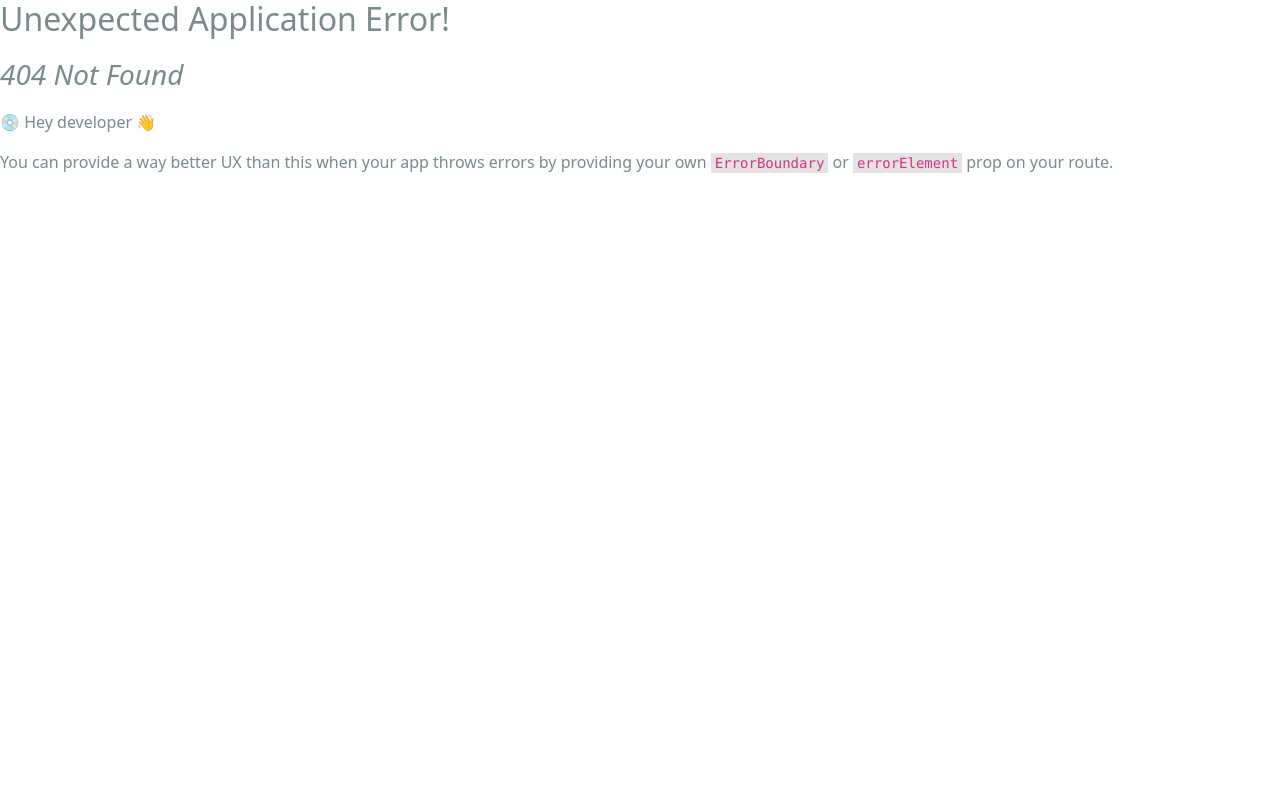
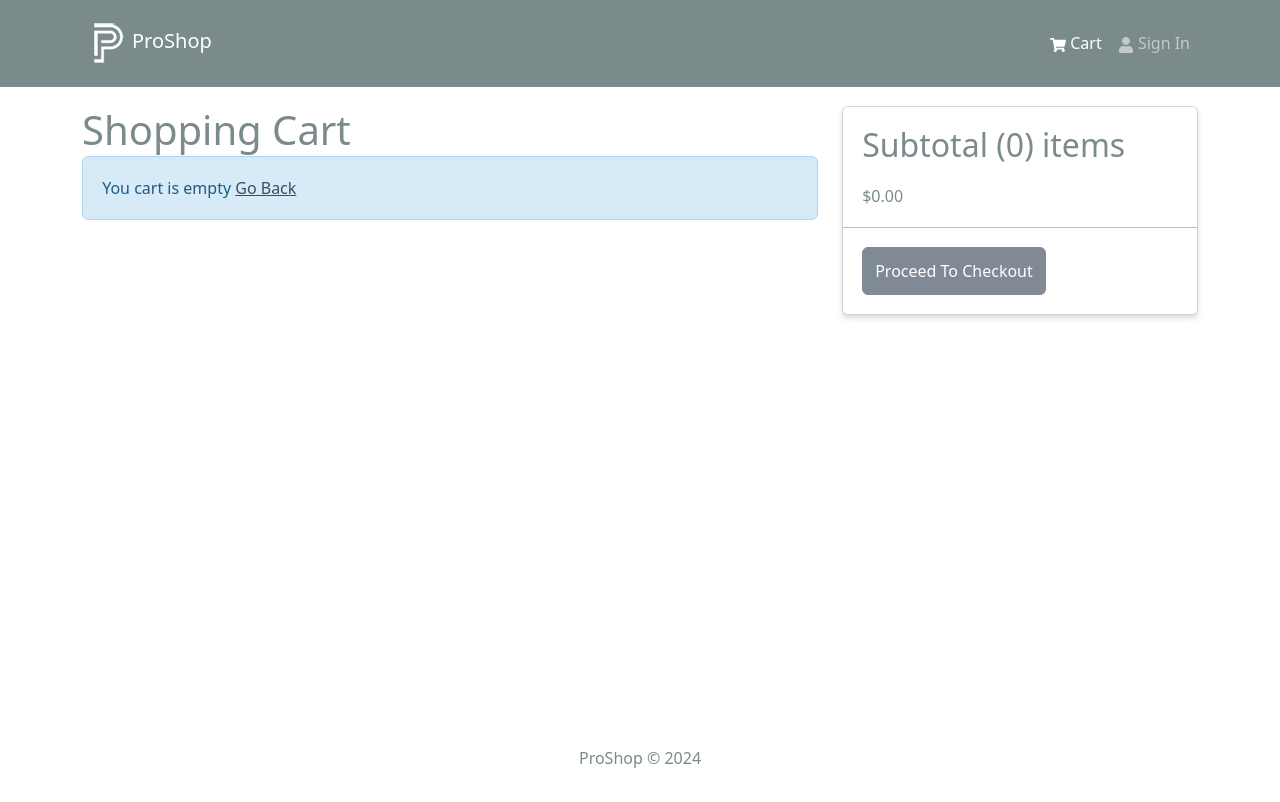
Before and after one commit to storiaca/proshop-v2, a React (Vite) app in the folder frontend/: page /cart in a window 1280 px wide. Before the commit this address had no page. Shown: the top 802 px of the page. Built offline with nearby package versions, Linux system fonts and the light colour scheme.

Commit message:
Cart screen

```diff
--- a/frontend/src/main.jsx
+++ b/frontend/src/main.jsx
@@ -11,6 +11,7 @@
 import App from "./App.jsx";
 import HomeScreen from "./screens/HomeScreen.jsx";
 import ProductScreen from "./screens/ProductScreen.jsx";
+import CartScreen from "./screens/CartScreen.jsx";
 
 // import "bootstrap/dist/css/bootstrap.min.css";
 import "./assets/styles/bootstrap.custom.css";
@@ -21,6 +22,7 @@
     <Route path="/" element={<App />}>
       <Route index={true} path="/" element={<HomeScreen />} />
       <Route path="/product/:id" element={<ProductScreen />} />
+      <Route path="/cart" element={<CartScreen />} />
     </Route>
   )
 );
--- /dev/null
+++ b/frontend/src/screens/CartScreen.jsx
@@ -0,0 +1,102 @@
+import { Link, useNavigate } from "react-router-dom";
+import { useDispatch, useSelector } from "react-redux";
+import {
+  Row,
+  Col,
+  ListGroup,
+  Image,
+  Form,
+  Button,
+  Card,
+} from "react-bootstrap";
+import { FaTrash } from "react-icons/fa";
+import Message from "../components/Message";
+import { addToCart } from "../slices/cartSlice";
+
+const CartScreen = () => {
+  const navigate = useNavigate();
+  const dispatch = useDispatch();
+
+  const cart = useSelector((state) => state.cart);
+  const { cartItems } = cart;
+
+  const addToCartHandler = async (product, qty) => {
+    dispatch(addToCart({ ...product, qty }));
+  };
+
+  return (
+    <Row>
+      <Col md={8}>
+        <h1 style={{ marginBottom: "2px" }}>Shopping Cart</h1>
+        {cartItems.length === 0 ? (
+          <Message>
+            You cart is empty <Link to="/">Go Back</Link>
+          </Message>
+        ) : (
+          <ListGroup variant="flush">
+            {cartItems.map((item) => (
+              <ListGroup.Item key={item._id}>
+                <Row>
+                  <Col md={2}>
+                    <Image src={item.image} alt={item.name} fluid rounded />
+                  </Col>
+                  <Col md={3}>
+                    <Link to={`/product/${item._id}`}>G{item.name}</Link>
+                  </Col>
+                  <Col md={2}>${item.price}</Col>
+                  <Col md={2}>
+                    <Form.Control
+                      as="select"
+                      value={item.qty}
+                      onChange={(e) =>
+                        addToCartHandler(item, Number(e.target.value))
+                      }
+                    >
+                      {[...Array(item.countInStock).keys()].map((x) => (
+                        <option key={x + 1} value={x + 1}>
+                          {x + 1}
+                        </option>
+                      ))}
+                    </Form.Control>
+                  </Col>
+                  <Col md={2}>
+                    <Button type="button" variant="light">
+                      <FaTrash />
+                    </Button>
+                  </Col>
+                </Row>
+              </ListGroup.Item>
+            ))}
+          </ListGroup>
+        )}
+      </Col>
+      <Col md={4}>
+        <Card>
+          <ListGroup variant="flush">
+            <ListGroup.Item>
+              <h2>
+                Subtotal ({cartItems.reduce((acc, item) => acc + item.qty, 0)})
+                items
+              </h2>
+              $
+              {cartItems
+                .reduce((acc, item) => acc + item.qty * item.price, 0)
+                .toFixed(2)}
+            </ListGroup.Item>
+            <ListGroup.Item>
+              <Button
+                type="button"
+                className="btn-block"
+                disabled={cartItems.length === 0}
+              >
+                Proceed To Checkout
+              </Button>
+            </ListGroup.Item>
+          </ListGroup>
+        </Card>
+      </Col>
+    </Row>
+  );
+};
+
+export default CartScreen;
```
